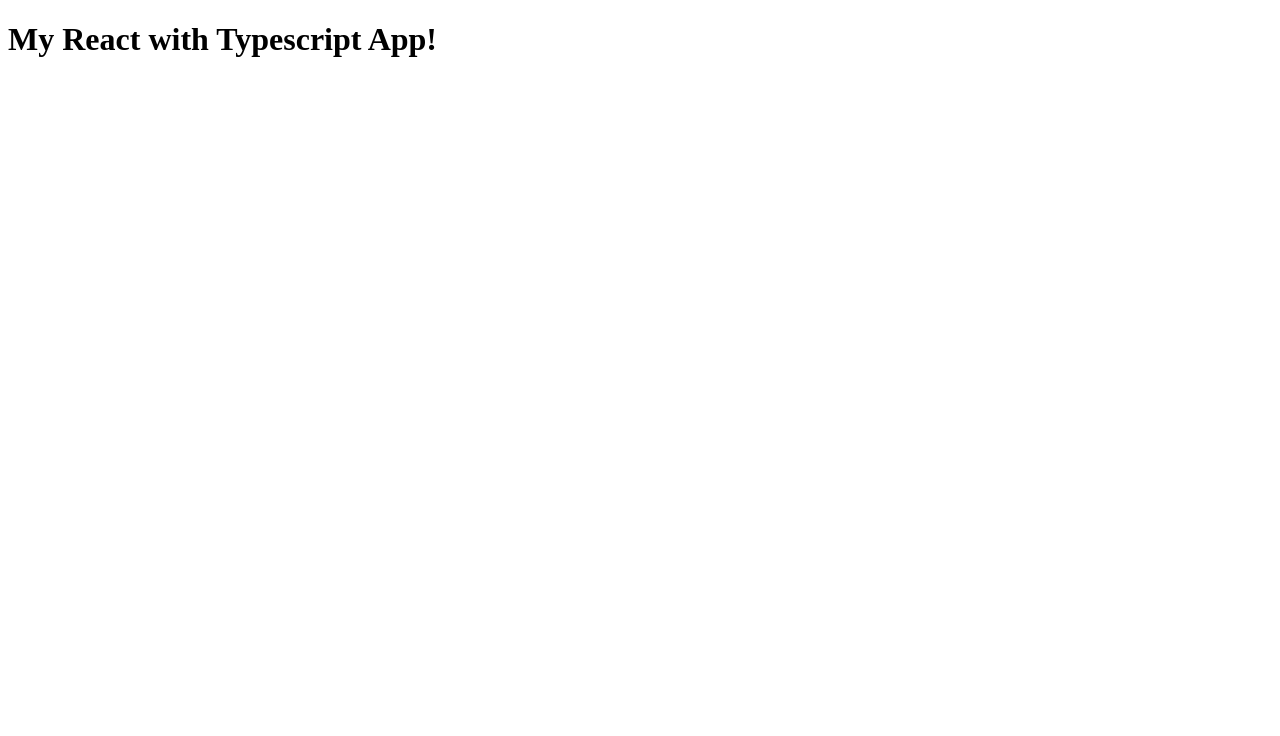
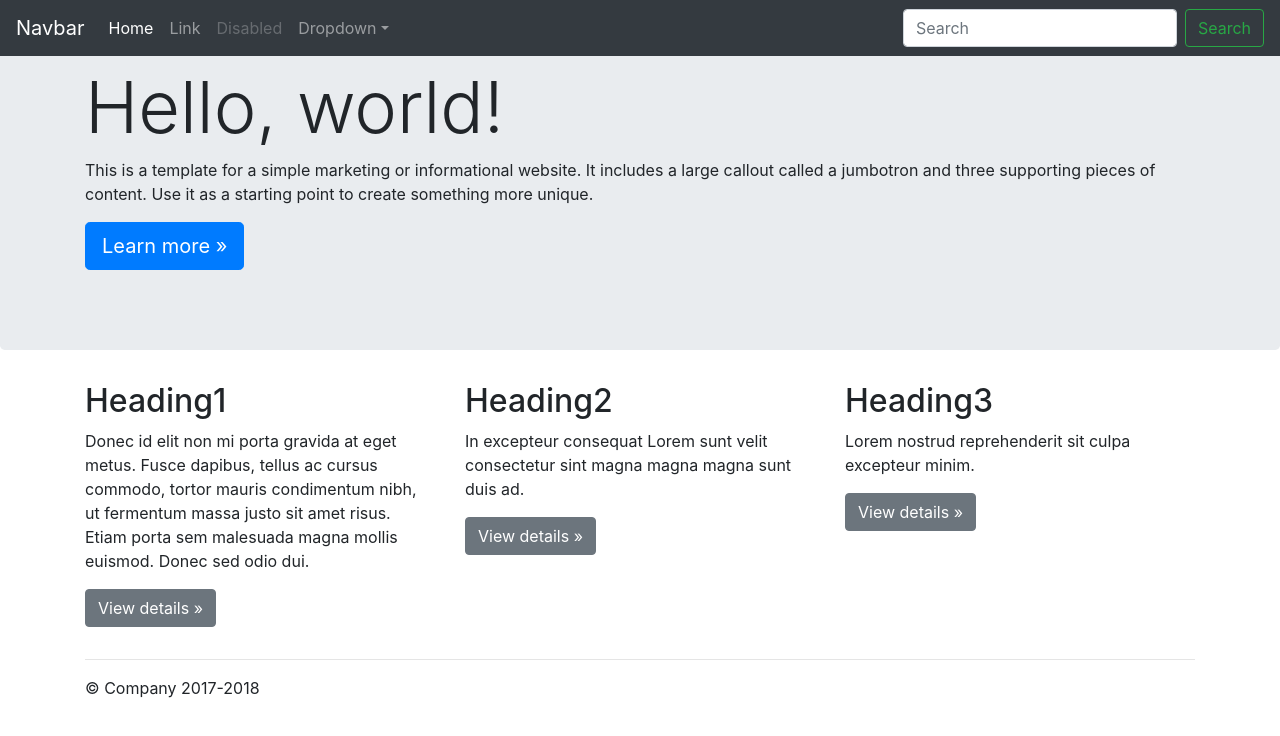
Before and after one commit to koko-u/react-template, a React (Vite) app: page / in a window 1280 px wide. Shown: the top 736 px of the page. Built offline with nearby package versions, Linux system fonts and the light colour scheme.

Commit message:
Install bootstrap css

```diff
--- a/package.json
+++ b/package.json
@@ -10,6 +10,7 @@
   "author": "KOZAKI Tsuneaki <kozaki.tsuneaki@gmail.com>",
   "license": "MIT",
   "devDependencies": {
+    "@types/bootstrap": "^4.3.1",
     "@types/react": "^16.9.23",
     "@types/react-dom": "^16.9.5",
     "@typescript-eslint/eslint-plugin": "^2.21.0",
@@ -20,9 +21,13 @@
     "eslint-plugin-react": "^7.18.3",
     "parcel-bundler": "^1.12.4",
     "prettier": "^1.19.1",
+    "sass": "^1.26.3",
     "typescript": "^3.8.3"
   },
   "dependencies": {
+    "bootstrap": "^4.4.1",
+    "jquery": "^3.4.1",
+    "popper.js": "^1.16.1",
     "react": "^16.13.0",
     "react-dom": "^16.13.0"
   }
--- /dev/null
+++ b/src/components/App.tsx
@@ -0,0 +1,8 @@
+import React from "react";
+import Hello from "./Hello";
+
+const App: React.FunctionComponent = () => {
+    return <Hello />
+};
+
+export default App;
--- /dev/null
+++ b/src/components/Card.tsx
@@ -0,0 +1,26 @@
+import React from "react";
+
+export interface ICardContent {
+    heading: string;
+    description: string;
+}
+
+interface IProp {
+    content: ICardContent;
+}
+
+const Card: React.FunctionComponent<IProp> = ({ content }: IProp) => {
+    return (
+        <div className="col-md-4">
+            <h2>{content.heading}</h2>
+            <p>{content.description}</p>
+            <p>
+                <a className="btn btn-secondary" href="#" role="button">
+                    View details &raquo;
+                </a>
+            </p>
+        </div>
+    );
+};
+
+export default Card;
--- /dev/null
+++ b/src/components/Footer.tsx
@@ -0,0 +1,11 @@
+import React from "react";
+
+const Footer: React.FunctionComponent = () => {
+    return (
+        <footer className="container">
+            <p>&copy; Company 2017-2018</p>
+        </footer>
+    );
+};
+
+export default Footer;
--- /dev/null
+++ b/src/components/Greeting.tsx
@@ -0,0 +1,15 @@
+import React from "react";
+
+const Greeting: React.FunctionComponent = () => {
+    return (
+        <div className="jumbotron">
+            <div className="container">
+                <h1 className="display-3">Hello, world!</h1>
+                <p>This is a template for a simple marketing or informational website. It includes a large callout called a jumbotron and three supporting pieces of content. Use it as a starting point to create something more unique.</p>
+                <p><a className="btn btn-primary btn-lg" href="#" role="button">Learn more &raquo;</a></p>
+            </div>
+        </div>
+    );
+};
+
+export default Greeting;
--- /dev/null
+++ b/src/components/Hello.tsx
@@ -0,0 +1,16 @@
+import React from "react";
+import NavBar from "./NavBar";
+import MainContainer from "./MainContainer";
+import Footer from "./Footer";
+
+const Hello: React.FunctionComponent = () => {
+    return (
+        <>
+            <NavBar />
+            <MainContainer />
+            <Footer />
+        </>
+    );
+};
+
+export default Hello;
--- /dev/null
+++ b/src/components/MainContainer.tsx
@@ -0,0 +1,39 @@
+import React from "react";
+import Greeting from "./Greeting";
+import Card, { ICardContent } from "./Card";
+
+const contents: ICardContent[] = [
+    {
+        heading: "Heading1",
+        description: "Donec id elit non mi porta gravida at eget metus. Fusce dapibus, tellus ac cursus commodo, tortor mauris condimentum nibh, ut fermentum massa justo sit amet risus. Etiam porta sem malesuada magna mollis euismod. Donec sed odio dui."
+    },
+    {
+        heading: "Heading2",
+        description: "In excepteur consequat Lorem sunt velit consectetur sint magna magna magna sunt duis ad."
+    },
+    {
+        heading: "Heading3",
+        description: "Lorem nostrud reprehenderit sit culpa excepteur minim."
+    }
+];
+
+const MainContainer: React.FunctionComponent = () => {
+    return (
+        <main role="main">
+            <Greeting />
+
+            <div className="container">
+                <div className="row">
+                    {contents.map(content => (
+                        <Card content={content} />
+                    ))}
+                </div>
+
+                <hr />
+            </div>
+        </main>
+
+    );
+};
+
+export default MainContainer;
--- /dev/null
+++ b/src/components/NavBar.tsx
@@ -0,0 +1,40 @@
+import React from "react";
+
+const NavBar: React.FunctionComponent = () => {
+    return (
+        <nav className="navbar navbar-expand-md navbar-dark fixed-top bg-dark">
+            <a className="navbar-brand" href="#">Navbar</a>
+            <button className="navbar-toggler" type="button" data-toggle="collapse" data-target="#navbarsExampleDefault" aria-controls="navbarsExampleDefault" aria-expanded="false" aria-label="Toggle navigation">
+                <span className="navbar-toggler-icon"></span>
+            </button>
+
+            <div className="collapse navbar-collapse" id="navbarsExampleDefault">
+                <ul className="navbar-nav mr-auto">
+                    <li className="nav-item active">
+                        <a className="nav-link" href="#">Home <span className="sr-only">(current)</span></a>
+                    </li>
+                    <li className="nav-item">
+                        <a className="nav-link" href="#">Link</a>
+                    </li>
+                    <li className="nav-item">
+                        <a className="nav-link disabled" href="#">Disabled</a>
+                    </li>
+                    <li className="nav-item dropdown">
+                        <a className="nav-link dropdown-toggle" href="http://example.com" id="dropdown01" data-toggle="dropdown" aria-haspopup="true" aria-expanded="false">Dropdown</a>
+                        <div className="dropdown-menu" aria-labelledby="dropdown01">
+                        <a className="dropdown-item" href="#">Action</a>
+                        <a className="dropdown-item" href="#">Another action</a>
+                        <a className="dropdown-item" href="#">Something else here</a>
+                        </div>
+                    </li>
+                </ul>
+                <form className="form-inline my-2 my-lg-0">
+                    <input className="form-control mr-sm-2" type="text" placeholder="Search" aria-label="Search" />
+                    <button className="btn btn-outline-success my-2 my-sm-0" type="submit">Search</button>
+                </form>
+            </div>
+        </nav>
+    );
+};
+
+export default NavBar;
--- /dev/null
+++ b/src/index.scss
@@ -0,0 +1 @@
+@import '~bootstrap/scss/bootstrap';
--- a/src/index.tsx
+++ b/src/index.tsx
@@ -1,8 +1,6 @@
 import React from "react";
 import ReactDOM from "react-dom";
-
-const App: React.FunctionComponent = () => {
-    return <h1>My React with Typescript App!</h1>;
-};
+import App from "./components/App";
+import './index.scss';
 
 ReactDOM.render(<App />, document.getElementById("root"));
```
